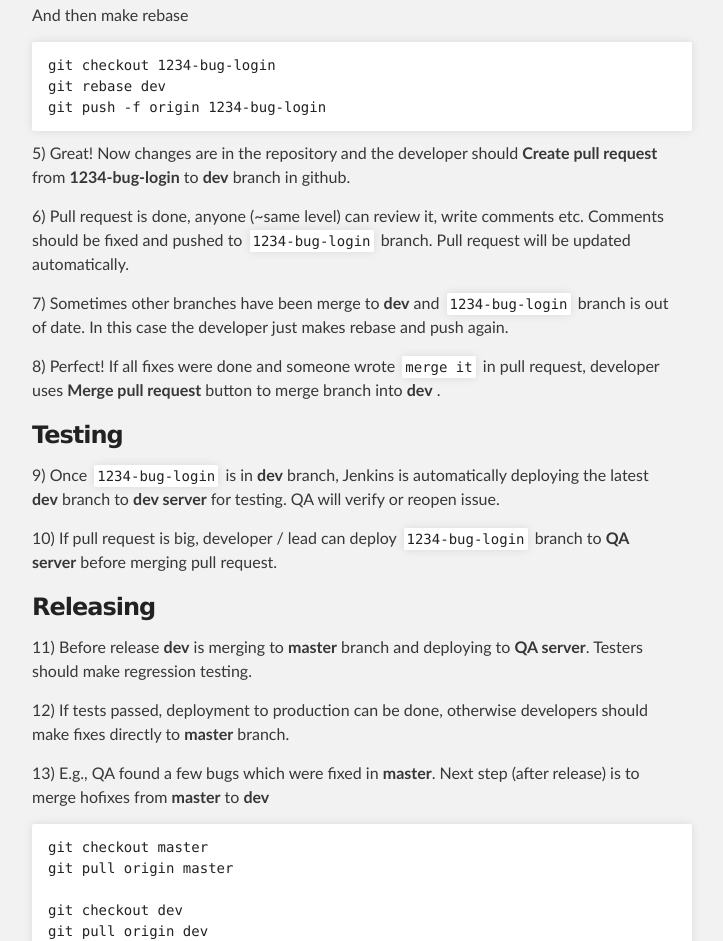
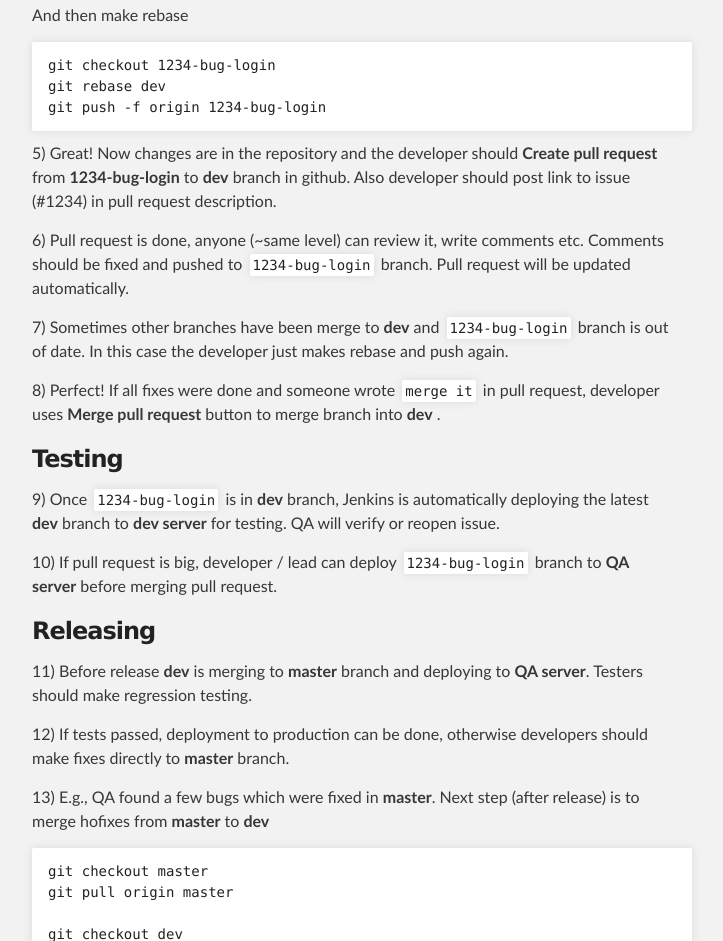
Before and after one commit to artyomtrityak/github-development-flow, a plain HTML site: page index.html in a window 1280 px wide. Shown: the part 1216-2157 px from the top of the page, without its empty margins (288-1011 px from the left). Drawn offline with Linux system fonts and the light colour scheme.

```diff
--- a/index.html
+++ b/index.html
@@ -80,7 +80,7 @@
 git push -f origin 1234-bug-login
 </code></pre>
 
-<p>5) Great! Now changes are in the repository and the developer should <strong>Create pull request</strong> from <strong>1234-bug-login</strong> to <strong>dev</strong> branch in github.</p>
+<p>5) Great! Now changes are in the repository and the developer should <strong>Create pull request</strong> from <strong>1234-bug-login</strong> to <strong>dev</strong> branch in github. Also developer should post link to issue (#1234) in pull request description. </p>
 
 <p>6) Pull request is done, anyone (~same level) can review it, write comments etc. Comments should be fixed and pushed to <code>1234-bug-login</code> branch. Pull request will be updated automatically.</p>
 
```
Also changed, not shown: params.json (+1 -1 lines).
